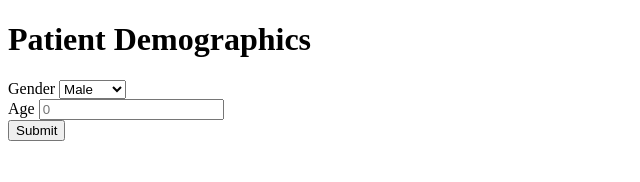
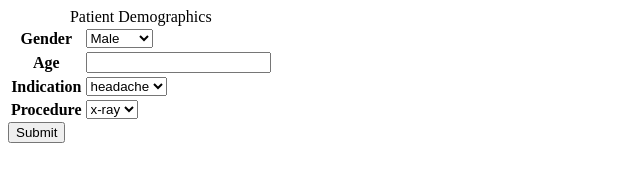
Before and after one commit to barabo/smart-auc-demo, a website: page consult.html in a window 1280 px wide. Shown: the whole page, without its empty margins (0-640 px from the left). Drawn offline with Linux system fonts and the light colour scheme.

Commit message:
feat: initial capability to select indication and procedure

```diff
--- a/consult.html
+++ b/consult.html
@@ -1,25 +1,50 @@
 <!DOCTYPE html>
 <html>
+
 <head>
   <meta charset="utf-8">
-    <title>AUC Guidance App</title>
+  <title>Demo AUC Guidance App</title>
 </head>
+
 <body>
   <div>
-      <h1>Patient Demographics</h1>
     <form action="consult" method="POST">
-        <label for="gender">Gender</label>
+      <table>
+        <caption>Patient Demographics</caption>
+        <tr>
+          <th><label for="gender">Gender</label></th>
+          <td>
             <select name="gender" required>
               <option value="male">Male</option>
               <option value="female">Female</option>
               <option value="other">Other</option>
             </select>
-        <br>
-        <label for="age">Age</label>
-        <input type="age" name="age" placeholder="0" required>
-        <br>
+          </td>
+        </tr>
+        <tr>
+          <th><label for="age">Age</label></th>
+          <td><input name="age" required></td>
+        </tr>
+        <tr>
+          <th><label for="indication">Indication</label></th>
+          <td>
+            <select name="indication" required>
+              <option value="headache">headache</option>
+            </select>
+          </td>
+        </tr>
+        <tr>
+          <th><label for="procedure">Procedure</label></th>
+          <td>
+            <select name="procedure" required>
+              <option value="xray">x-ray</option>
+            </select>
+          </td>
+        </tr>
+      </table>
       <input type="submit">
     </form>
   </div>
 </body>
+
 </html>
```
Lines whose indentation alone changed are shown as unchanged.
